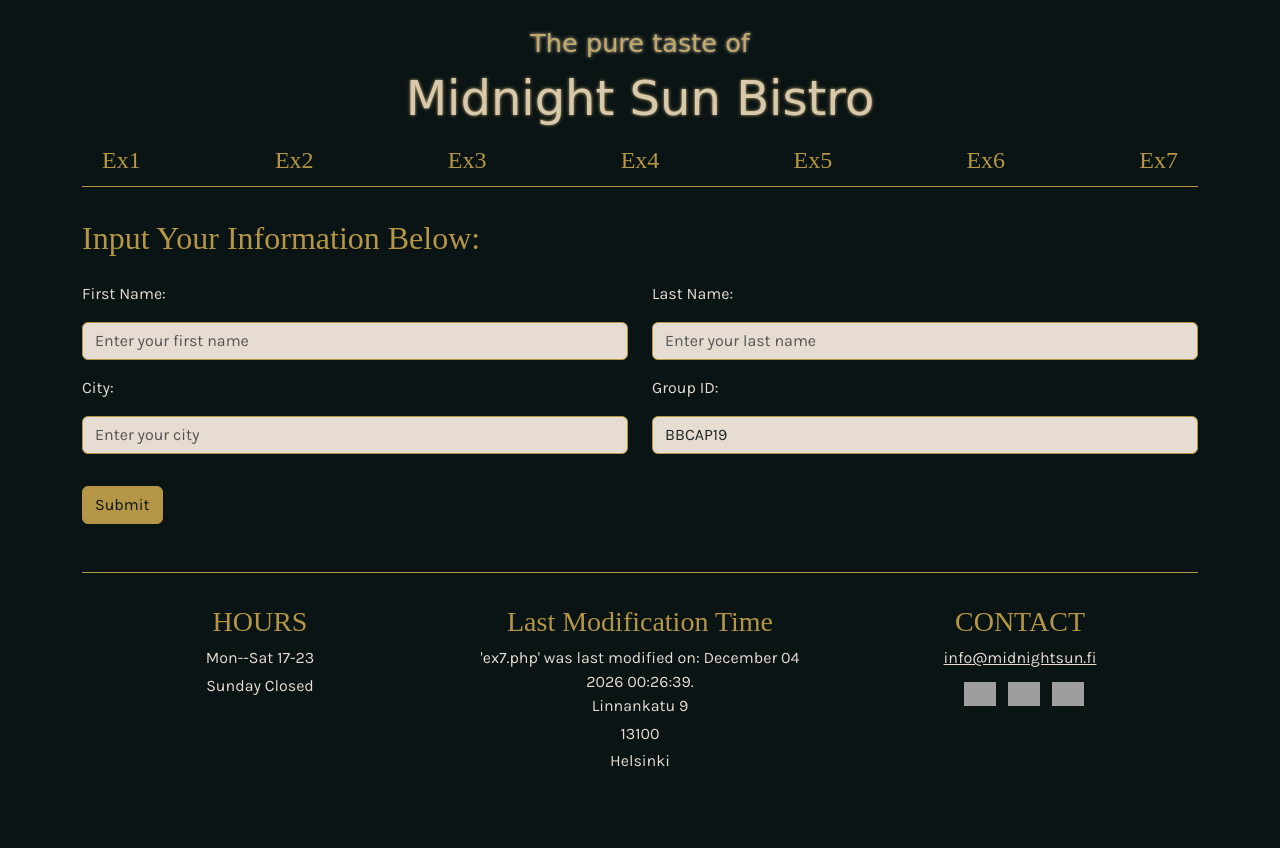
After one commit to CarolLu85/PHP_InClass, a PHP site: page /jinLu_Tasks/ex7.php in a window 1280 px wide. The commit adds this page. Run offline with PHP 8.4, Linux system fonts and the light colour scheme; data that the repository does not hold is empty; some web fonts are replaced; grey boxes are pictures that could not be loaded.

Commit message:
ex7 finished

```diff
--- /dev/null
+++ b/jinLu_Tasks/ex7.php
@@ -0,0 +1,40 @@
+<?php $page_title = "exercise7";
+$page_description = "exercise7 description";
+include 'header.php'; ?>
+<main>
+<h2>Input Your Information Below:</h2>
+<form name="form1" method="post" action="ex7process.php">
+    <div class="form-group">
+        <div class="row">
+            <div class="col">
+                <label for="fname">First Name:</label>
+                <input type="text" class="form-control" id="fname" placeholder="Enter your first name" name="fname" required>
+            </div>
+            <div class="col">
+                <label for="lname">Last Name:</label>
+                <input type="text" class="form-control" id="lname" placeholder="Enter your last name" name="lname" required>
+            </div>
+        </div>
+    </div>
+    <div class="form-group">
+        <div class="row">
+            <div class="col">
+                <label for="city">City:</label>
+                <input type="text" class="form-control" id="city" placeholder="Enter your city" name="city" required>
+            </div>
+            <div class="col">
+                <label for="groupid">Group ID:</label>
+                <select class="form-control" id="groupid" name="groupid">
+                    <option value="BBCAP19">BBCAP19</option>
+                    <option value="BBCAP20">BBCAP20</option>
+                    <option value="BBCAP21">BBCAP21</option>
+                    <option value="BBCAP22">BBCAP22</option>
+                    <option value="Others">Others</option>
+                </select>
+            </div>
+        </div>
+    </div>
+    <button type="submit" class="btn btn-primary" name="submit">Submit</button>
+</form>
+</main>
+<?php include 'footer.php'; ?>
--- a/jinLu_Tasks/header.php
+++ b/jinLu_Tasks/header.php
@@ -34,7 +34,7 @@
                         <li class="nav-item fs-4"><a href="ex4.php" class="nav-link">Ex4</a></li>
                         <li class="nav-item fs-4"><a href="home.php" class="nav-link">Ex5</a></li>
                         <li class="nav-item fs-4"><a href="home.php" class="nav-link">Ex6</a></li>
-                        <li class="nav-item fs-4"><a href="home.php" class="nav-link">Ex7</a></li>
+                        <li class="nav-item fs-4"><a href="ex7.php" class="nav-link">Ex7</a></li>
                     </ul>
                 </nav>
             </div>
```
Also changed, not shown: jinLu_Tasks/db.php (added, +14 -0 lines), jinLu_Tasks/ex7process.php (added, +29 -0 lines).
